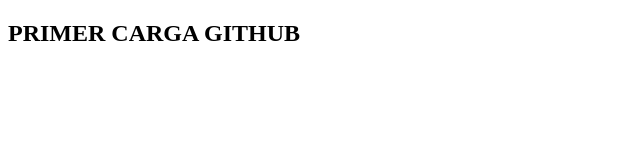
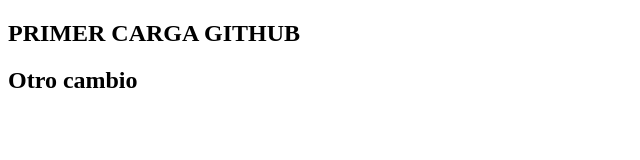
Before and after one commit to cesarmedinaaraujo/Firstgit, a plain HTML site: page index.html in a window 1280 px wide. Shown: the whole page, without its empty margins (0-640 px from the left). Drawn offline with Linux system fonts and the light colour scheme.

Commit message:
Agregamos algo

```diff
--- a/index.html
+++ b/index.html
@@ -7,5 +7,8 @@
 </head>
 <body>
     <h2>PRIMER CARGA GITHUB</h2>
+    <section>
+        <h2>Otro cambio</h2>
+    </section>
 </body>
 </html>
```
